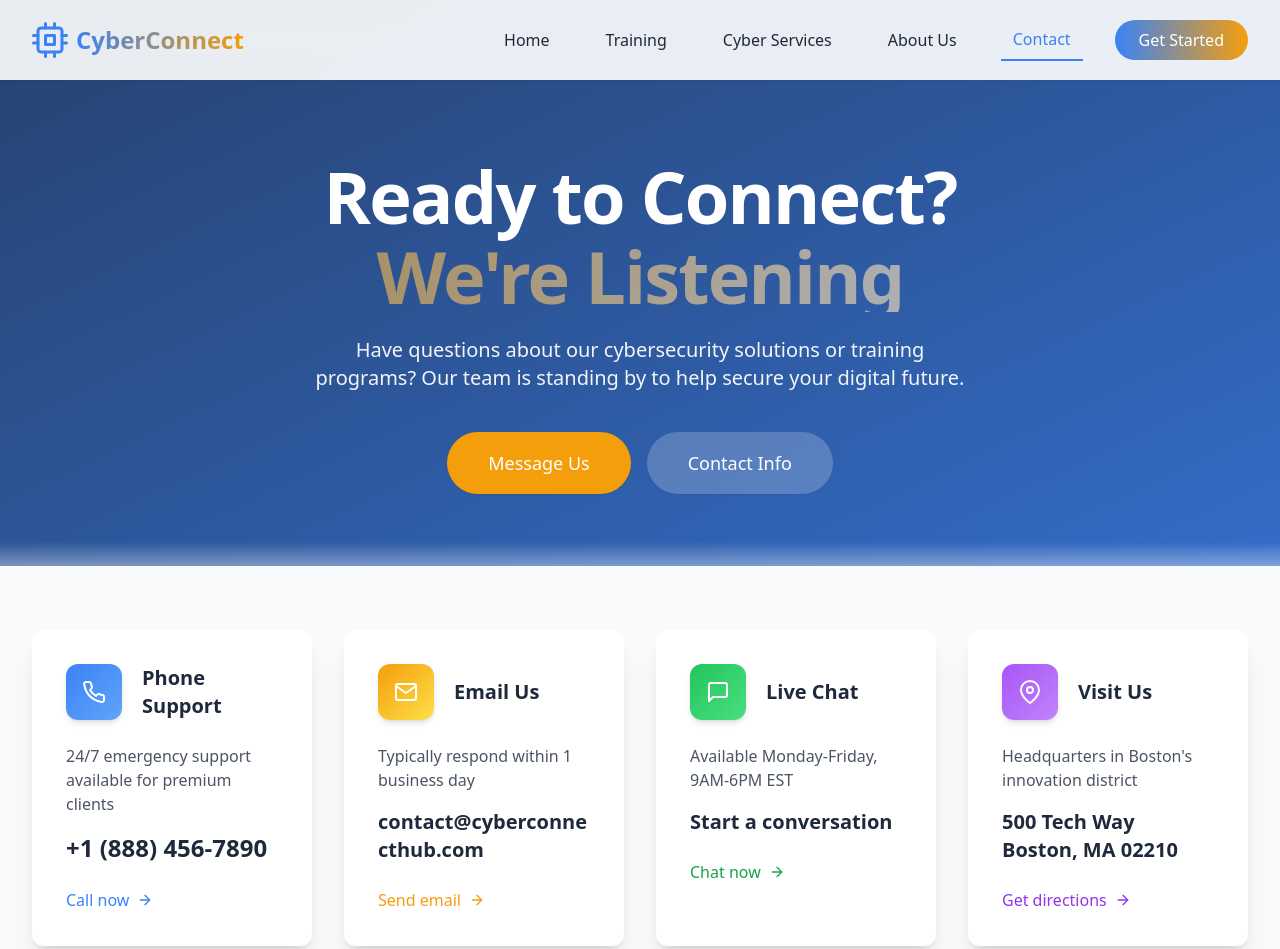
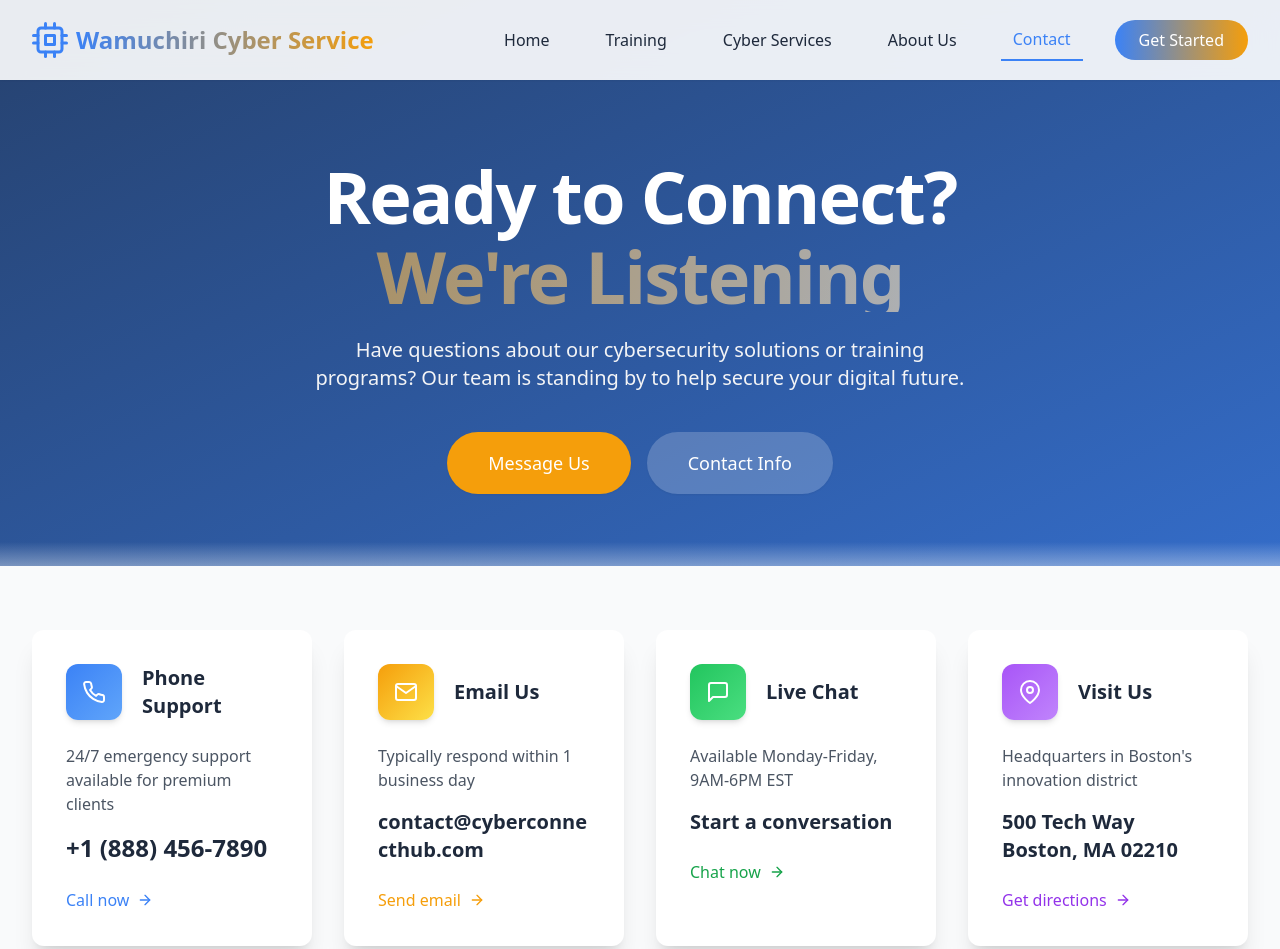
Before and after one commit to peter48hk/Wamuchiri-Cyber-Service, a plain HTML site: page contact.html in a window 1280 px wide. Shown: the top 949 px of the page. Drawn offline with nearby package versions, Linux system fonts and the light colour scheme.

Commit message:
Update contact.html

```diff
--- a/contact.html
+++ b/contact.html
@@ -77,7 +77,7 @@
                 <div class="flex items-center">
                     <div class="flex-shrink-0 flex items-center">
                         <i data-feather="cpu" class="text-primary h-9 w-9"></i>
-                        <span class="ml-2 text-2xl font-bold text-transparent bg-clip-text bg-gradient-to-r from-primary to-accent">CyberConnect</span>
+                        <span class="ml-2 text-2xl font-bold text-transparent bg-clip-text bg-gradient-to-r from-primary to-accent">Wamuchiri Cyber Service</span>
                     </div>
                 </div>
                 <div class="hidden md:ml-6 md:flex md:items-center md:space-x-8">
```
